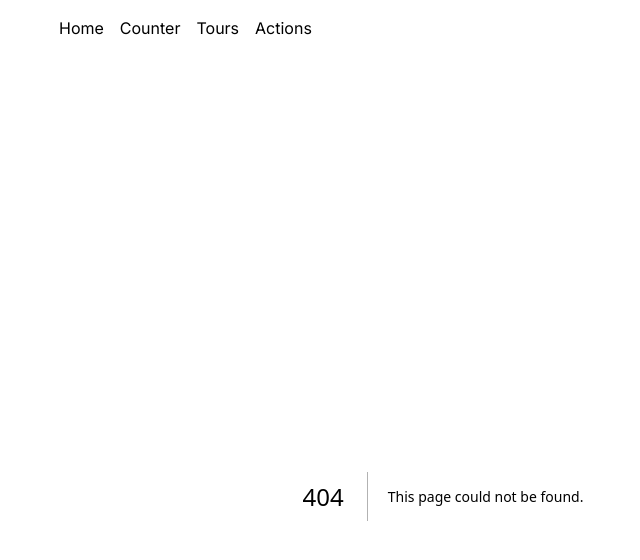
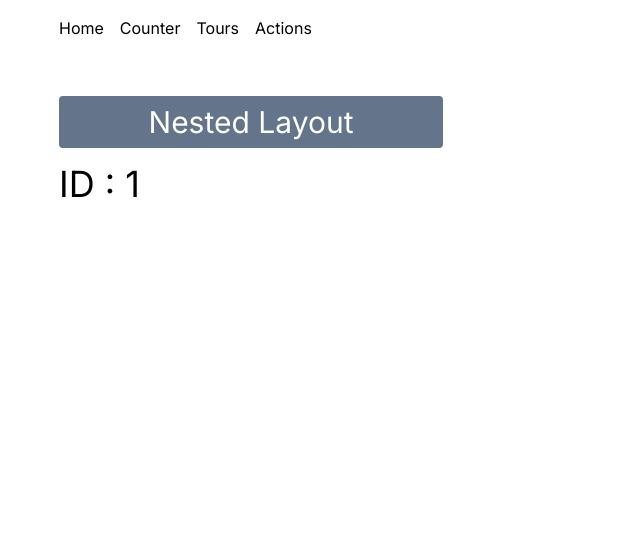
Before and after one commit to kriztiank-UCN/nextjs-with-typescript, a Next.js app: page /tours/1 in a window 1280 px wide. Before the commit this address had no page. Shown: the top 560 px of the page, without its empty margins (197-837 px from the left). Built offline with nearby package versions, Linux system fonts and the light colour scheme.

Commit message:
Nested Layouts and Dynamic Pages

```diff
--- /dev/null
+++ b/app/tours/[id]/page.tsx
@@ -0,0 +1,10 @@
+const page = ({ params }: { params: { id: string } }) => {
+  console.log(params);
+
+  return (
+    <div>
+      <h1 className='text-4xl'>ID : {params.id}</h1>
+    </div>
+  );
+};
+export default page;
--- /dev/null
+++ b/app/tours/layout.tsx
@@ -0,0 +1,11 @@
+function ToursLayout({ children }: { children: React.ReactNode }) {
+  return (
+    <div>
+      <header className='py-2 w-1/2 bg-slate-500 rounded mb-4'>
+        <h1 className='text-3xl text-white text-center'>Nested Layout</h1>
+      </header>
+      {children}
+    </div>
+  );
+}
+export default ToursLayout;
--- a/app/tours/page.tsx
+++ b/app/tours/page.tsx
@@ -1,3 +1,5 @@
+import Link from "next/link";
+
 const url = 'https://www.course-api.com/react-tours-project';
 
 type Tour = {
@@ -22,7 +24,15 @@ async function ToursPage() {
     <h1 className='text-3xl mb-4'>Tours</h1>
 
     {data.map((tour) => {
-        return <h2 key={tour.id}>{tour.name}</h2>;
+      return (
+        <Link
+          key={tour.id}
+          href={`/tours/${tour.id}`}
+          className='hover:text-blue-500'
+        >
+          <h2>{tour.name}</h2>
+        </Link>
+      );
     })}
   </section>
 );
```
Also changed, not shown: 1 other file (tests, documents, lock files or other folders). Lines whose indentation alone changed are shown as unchanged.
